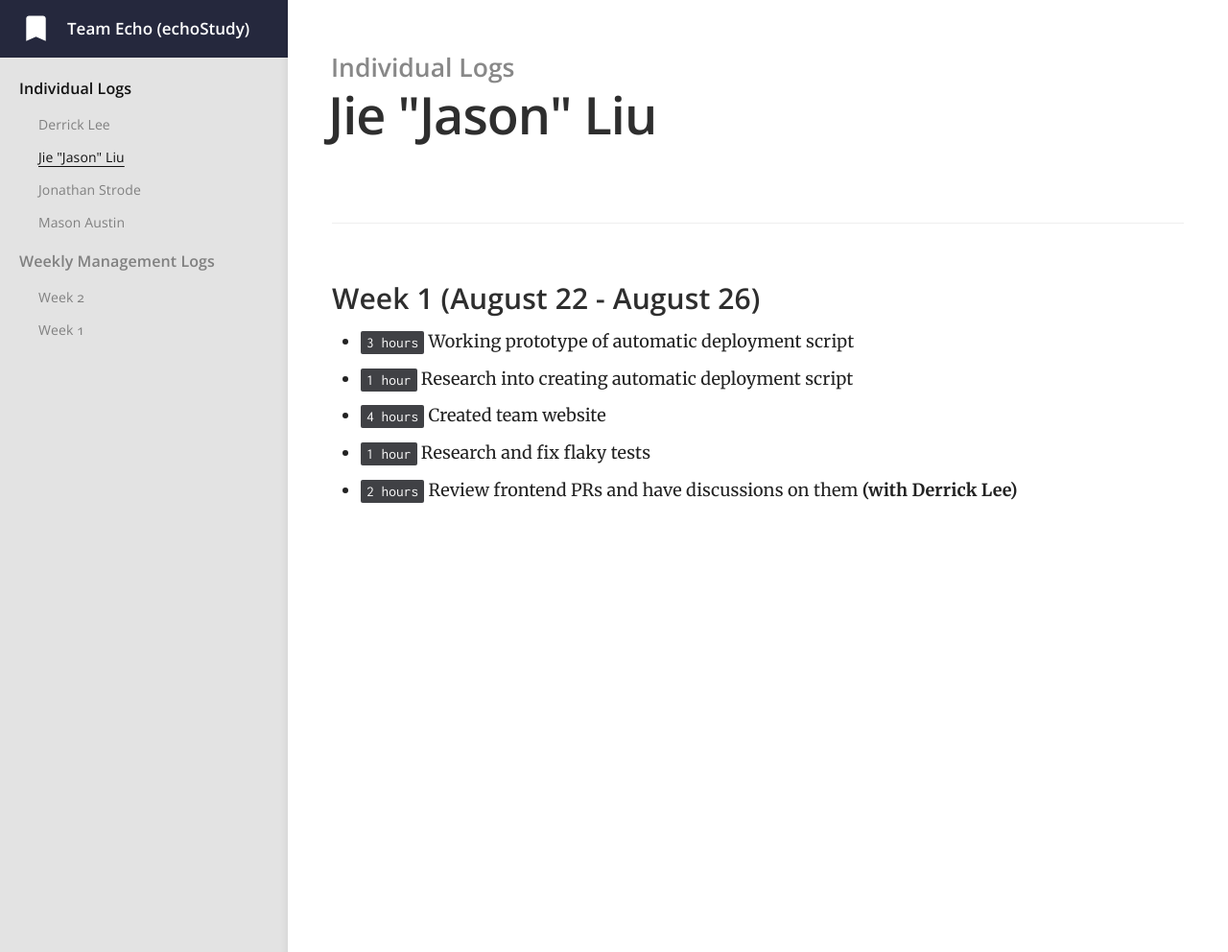
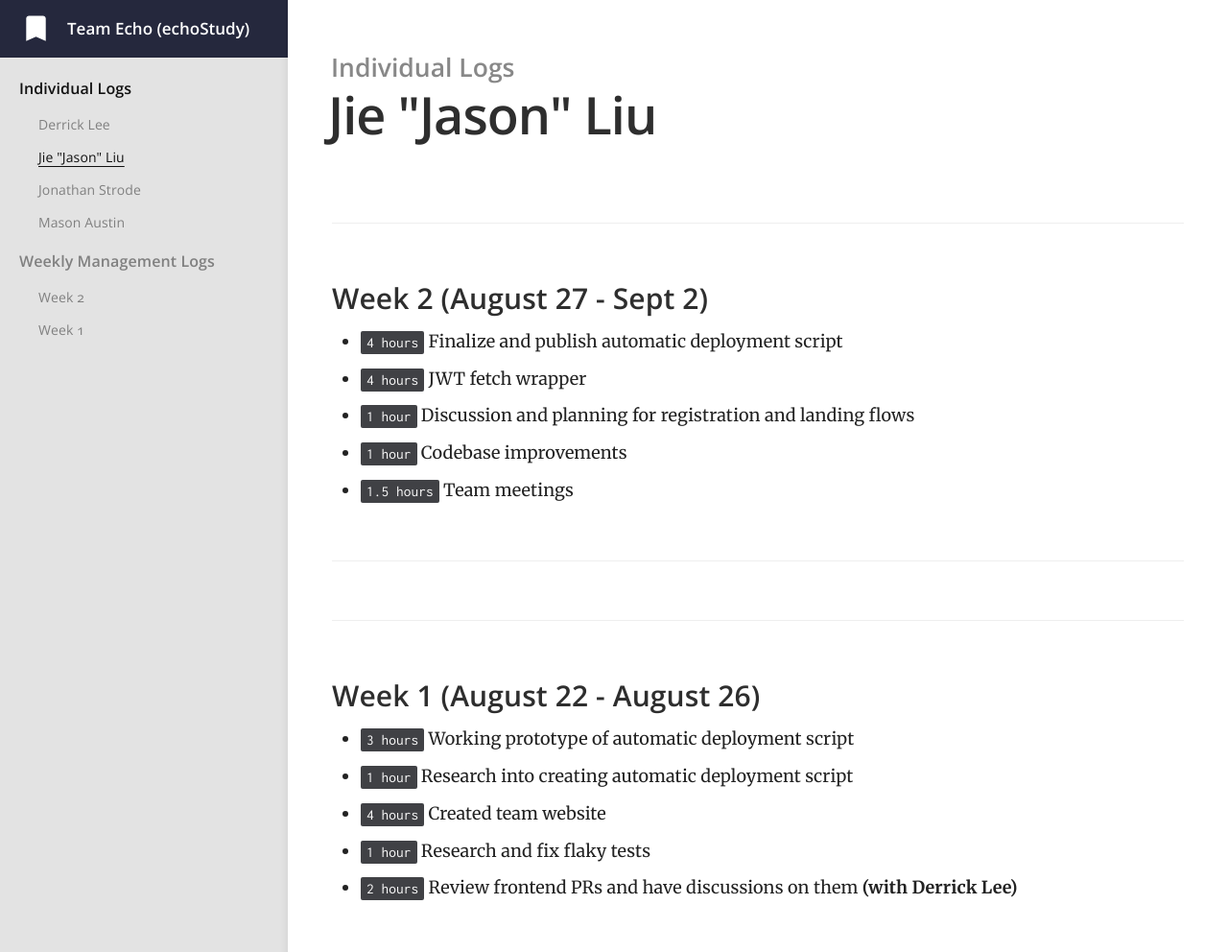
Before and after one commit to jiejasonliu/team-echo-site, a Jekyll site: the page built from _docs/individual-logs/jiejasonliu-logs.md, in a window 1280 px wide and 992 px high. Shown: the whole window at 96% size. Built offline with Jekyll 4.4.1, drawn with Linux system fonts in a browser that asks for light colours.

Commit message:
feat: week 2 individual log for Jason

```diff
--- a/_docs/individual-logs/jiejasonliu-logs.md
+++ b/_docs/individual-logs/jiejasonliu-logs.md
@@ -2,6 +2,15 @@
 title: Jie "Jason" Liu
 category: Individual Logs
 order: 3
+---
+
+### Week 2 (August 27 - Sept 2)
+  - `4 hours` Finalize and publish automatic deployment script
+  - `4 hours` JWT fetch wrapper
+  - `1 hour` Discussion and planning for registration and landing flows
+  - `1 hour` Codebase improvements
+  - `1.5 hours` Team meetings
+
 ---
 
 ### Week 1 (August 22 - August 26)
```
